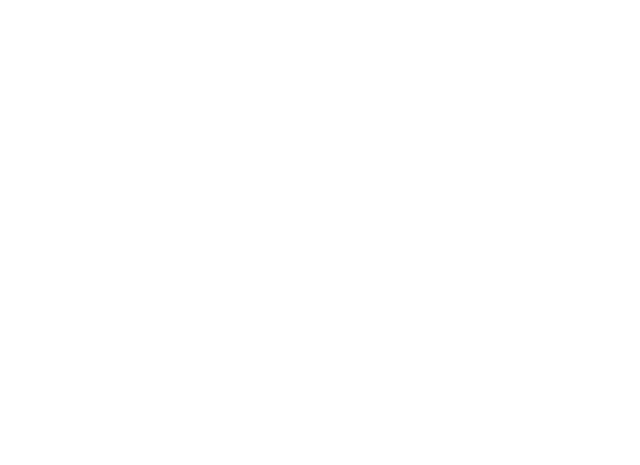
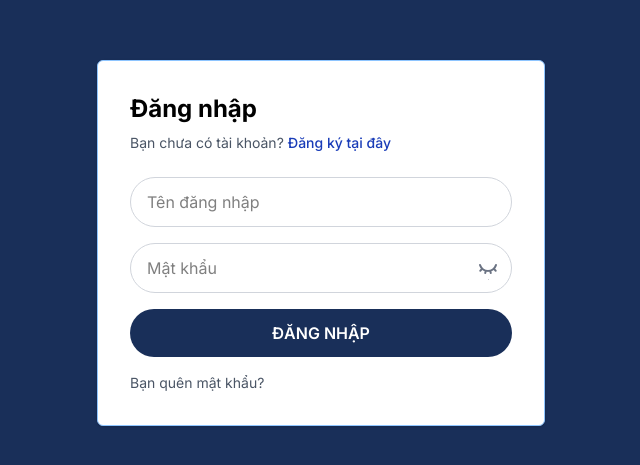
Before and after one commit to ImTung82/CSE460_TTNM, a React (Vite) app: page /dang-nhap in a window 1280 px wide. Before the commit this address had no page. Shown: the part 157-622 px from the top of the page, without its empty margins (319-959 px from the left). Built offline with nearby package versions, Linux system fonts and the light colour scheme.

Commit message:
change css of Homepage and some compoents, add Login page

```diff
--- a/src/App.jsx
+++ b/src/App.jsx
@@ -6,12 +6,13 @@ import OrderTable from './components/admin/orders/OrderTable';
 import AddOrder from './components/admin/orders/AddOrder';
 import EditOrder from './components/admin/orders/EditOrder';
 
-import {BrowserRouter as Router, Routes, Route, Navigate } from 'react-router-dom';
+import { BrowserRouter as Router, Routes, Route, Navigate } from 'react-router-dom';
 import Navbar from './components/layouts/user/Navbar';
 import Subnav from './components/layouts/user/Subnav';
 import Cart from './components/user/CheckoutCart/Cart';
 import PlaceOrder from './components/user/CheckoutCart/PlaceOrder';
 import Home from './components/user/Home/Home';
+import Login from './components/user/Login/Login';
 
 const App = () => {
   return (
@@ -56,6 +57,7 @@ const App = () => {
         <Route path="/cart" element={<Cart />} />
         <Route path="/place-order" element={<PlaceOrder />} />
         <Route path="/" element={<Home />} />
+        <Route path="/dang-nhap" element={<Login />} />
       </Routes>
 
     </div>
--- a/src/components/layouts/user/Navbar.jsx
+++ b/src/components/layouts/user/Navbar.jsx
@@ -3,14 +3,14 @@ import { Link } from "react-router-dom";
 
 const Navbar = () => {
   return (
-    <div className="flex items-center justify-between px-10 py-2 font-medium h-[80px]">
-      <div className="w-[500px]">
+    <div className="flex items-center justify-between px-10 py-2 font-medium h-[80px] mx-55">
+      <div className="w-[400px]">
         <Link to="/">
-          <img src="/assets/user/logo.png" className="w-32" alt="Logo" />
+          <img src="/assets/user/logo_2.png" className="w-32" alt="Logo" />
         </Link>
       </div>
 
-      <div className="flex items-center border border-[#192F59] rounded-full w-[500px] overflow-hidden h-10">
+      <div className="flex items-center border border-[#192F59] rounded-full w-[700px] overflow-hidden h-10">
         <input
           type="text"
           placeholder="Tìm kiếm..."
@@ -21,10 +21,10 @@ const Navbar = () => {
         </button>
       </div>
 
-      <div className="flex items-center gap-6 text-center text-sm text-[#192F59] w-[500px] justify-end">
+      <div className="flex items-center gap-10 text-center text-sm text-[#192F59] w-[500px] justify-end">
         <div className="flex flex-col items-center">
           <img src="/assets/user/notify.png" className="w-8 cursor-pointer" alt="Notifications" />
-          <span>Thông báo</span>
+          <span className="text-[12px]">Thông báo</span>
         </div>
 
         <Link to="/cart" className="flex flex-col items-center">
@@ -34,12 +34,17 @@ const Navbar = () => {
               5
             </span>
           </div>
-          <span>Giỏ hàng</span>
+          <span className="text-[12px]">Giỏ hàng</span>
         </Link>
 
-        <div className="flex flex-col items-center">
+        <div className="group relative flex flex-col items-center transition-all ease-out duration-300">
           <img src="/assets/user/account.png" className="w-8 cursor-pointer" alt="Account" />
-          <span>Tài khoản</span>
+          <span className="text-[12px]">Tài khoản</span>
+          <div className="absolute top-full right-0 w-40 bg-white rounded shadow-lg flex-col hidden group-hover:flex z-20 transition-all ease-out duration-300">
+            <Link to="/dang-nhap" className="px-4 py-3 text-left hover:bg-gray-100 text-sm">Đăng nhập</Link>
+            <div className="border"></div>
+            <button className="px-4 py-3 text-left hover:bg-gray-100 text-sm">Đăng ký</button>
+          </div>
         </div>
       </div>
     </div>
--- a/src/components/layouts/user/Subnav.jsx
+++ b/src/components/layouts/user/Subnav.jsx
@@ -2,16 +2,16 @@ import React from "react";
 import { Link } from "react-router-dom";
 const Subnav = () => {
   return (
-    <div className="bg-[#192F59] text-white text-sm font-medium">
+    <div className="bg-[#192F59] text-white text-lg font-medium">
       <div className="flex items-center justify-between max-w-screen-lg mx-auto">
-        <Link to="/" className="px-8 py-3 hover:bg-[#114388] transition cursor-pointer">
+        <Link to="/" className="px-8 py-3 hover:bg-[#114388] transition cursor-pointer uppercase">
           Trang chủ
         </Link>
 
         <div className="group relative px-8 py-3 hover:bg-[#114388] transition cursor-pointer">
-          <p className="text-left">Danh mục</p>
+          <p className="text-left uppercase">Danh mục</p>
 
-          <div className="hidden group-hover:block absolute top-full left-0 mt-1 bg-white text-gray-800 shadow-lg rounded w-40 z-10">
+          <div className="hidden group-hover:block absolute top-full left-0 bg-white text-gray-800 shadow-lg rounded w-40 z-10">
             <div className="flex flex-col text-sm">
               <p className="cursor-pointer px-4 py-2 hover:bg-[#114388] hover:text-white w-full">
                 Trinh thám
@@ -26,11 +26,11 @@ const Subnav = () => {
           </div>
         </div>
 
-        <div className="px-8 py-3 hover:bg-[#114388] transition cursor-pointer">
+        <div className="px-8 py-3 hover:bg-[#114388] transition cursor-pointer uppercase">
           Về 4TQ
         </div>
 
-        <div className="px-8 py-3 hover:bg-[#114388] transition cursor-pointer">
+        <div className="px-8 py-3 hover:bg-[#114388] transition cursor-pointer uppercase">
           Liên hệ
         </div>
       </div>
--- /dev/null
+++ b/src/components/user/Login/Login.jsx
@@ -0,0 +1,143 @@
+import React, { useState } from 'react'
+import { useNavigate } from 'react-router-dom'
+
+function Login() {
+    const [passwordShowed, setPasswordShowed] = useState('false')
+    const [username, setUsername] = useState('')
+    const [password, setPassword] = useState('')
+    const [usernameError, setUsernameError] = useState('')
+    const [passwordError, setPasswordError] = useState('')
+    const [loginError, setLoginError] = useState('')
+    const navigate = useNavigate()
+
+    const handleUsernameChange = (e) => {
+        const value = e.target.value
+        setUsername(value)
+        setUsernameError(value ? '' : 'Tên đăng nhập không được để trống.')
+        setLoginError('')
+    }
+
+    const handlePasswordChange = (e) => {
+        const value = e.target.value
+        setPassword(value)
+        setPasswordError(value ? '' : 'Mật khẩu không được để trống.')
+        setLoginError('')
+    }
+
+    const handleSubmit = (e) => {
+        e.preventDefault()
+        let valid = true
+
+        if (!username) {
+            setUsernameError('Tên đăng nhập không được để trống.')
+            valid = false
+        } else {
+            setUsernameError('')
+        }
+
+        if (!password) {
+            setPasswordError('Mật khẩu không được để trống.')
+            valid = false
+        } else {
+            setPasswordError('')
+        }
+
+        if (username && password && !(username === 'admin' && password === '1')) {
+            setLoginError('Tên đăng nhập hoặc mật khẩu không đúng.')
+            valid = false
+        } else {
+            setLoginError('')
+        }
+
+        if (valid) {
+            navigate('/admin')
+        }
+    }
+
+    return (
+        <div className="flex items-center justify-center min-h-screen bg-[#192F59]">
+            <div className="bg-white rounded-md border border-blue-300 p-8 w-full max-w-md shadow">
+                <h1 className="text-2xl font-bold text-black mb-2">Đăng nhập</h1>
+                <p className="text-gray-600 text-sm mb-6">
+                    Bạn chưa có tài khoản?{" "}
+                    <a href="" className="text-blue-800 font-medium hover:underline">
+                        Đăng ký tại đây
+                    </a>
+                </p>
+
+                <form className="space-y-4" onSubmit={handleSubmit}>
+                    <div>
+                        {loginError && (
+                            <div className="border border-red-700 rounded text-red-700 text-sm px-3 py-2 mb-3">
+                                {loginError}
+                            </div>
+                        )}
+                        <input
+                            type="text"
+                            placeholder="Tên đăng nhập"
+                            className={`w-full rounded-full px-4 py-3 border outline-none focus:ring-1 ${usernameError
+                                ? 'border-red-500 focus:ring-red-500'
+                                : 'border-gray-300 focus:ring-black'
+                                }`}
+                            value={username}
+                            onChange={handleUsernameChange}
+                        />
+                        {usernameError && (
+                            <div className="text-red-500 text-xs mt-1">{usernameError}</div>
+                        )}
+                    </div>
+
+                    <div>
+                        <div className="relative">
+                            <input
+                                type={passwordShowed === 'true' ? 'text' : 'password'}
+                                placeholder="Mật khẩu"
+                                className={`w-full rounded-full px-4 py-3 border outline-none focus:ring-1 pr-12 ${passwordError
+                                        ? 'border-red-500 focus:ring-red-500'
+                                        : 'border-gray-300 focus:ring-black'
+                                    }`}
+                                value={password}
+                                onChange={handlePasswordChange}
+                            />
+                            <button
+                                type="button"
+                                className="absolute right-3 top-1/2 -translate-y-1/2 text-gray-500"
+                                tabIndex={-1}
+                                onClick={() => setPasswordShowed(passwordShowed === 'true' ? 'false' : 'true')}
+                            >
+                                {passwordShowed === 'true' ? (
+                                    <svg xmlns="http://www.w3.org/2000/svg" width="24" height="24" viewBox="0 0 24 24">
+                                        <path fill="currentColor" d="M12 9a3 3 0 0 0-3 3a3 3 0 0 0 3 3a3 3 0 0 0 3-3a3 3 0 0 0-3-3m0 8a5 5 0 0 1-5-5a5 5 0 0 1 5-5a5 5 0 0 1 5 5a5 5 0 0 1-5 5m0-12.5C7 4.5 2.73 7.61 1 12c1.73 4.39 6 7.5 11 7.5s9.27-3.11 11-7.5c-1.73-4.39-6-7.5-11-7.5" />
+                                    </svg>
+                                ) : (
+                                    <svg xmlns="http://www.w3.org/2000/svg" width="24" height="24" viewBox="0 0 24 24">
+                                        <g fill="currentColor">
+                                            <path d="m12.593 23.258l-.011.002l-.071.035l-.02.004l-.014-.004l-.071-.035q-.016-.005-.024.005l-.004.01l-.017.428l.005.02l.01.013l.104.074l.015.004l.012-.004l.104-.074l.012-.016l.004-.017l-.017-.427q-.004-.016-.017-.018m.265-.113l-.013.002l-.185.093l-.01.01l-.003.011l.018.43l.005.012l.008.007l.201.093q.019.005.029-.008l.004-.014l-.034-.614q-.005-.018-.02-.022m-.715.002a.02.02 0 0 0-.027.006l-.006.014l-.034.614q.001.018.017.024l.015-.002l.201-.093l.01-.008l.004-.011l.017-.43l-.003-.012l-.01-.01z" />
+                                            <path d="M3.05 9.31a1 1 0 1 1 1.914-.577c2.086 6.986 11.982 6.987 14.07.004a1 1 0 1 1 1.918.57a9.5 9.5 0 0 1-1.813 3.417L20.414 14A1 1 0 0 1 19 15.414l-1.311-1.311a9.1 9.1 0 0 1-2.32 1.269l.357 1.335a1 1 0 1 1-1.931.518l-.364-1.357c-.947.14-1.915.14-2.862 0l-.364 1.357a1 1 0 1 1-1.931-.518l.357-1.335a9.1 9.1 0 0 1-2.32-1.27l-1.31 1.312A1 1 0 0 1 3.585 14l1.275-1.275c-.784-.936-1.41-2.074-1.812-3.414Z" />
+                                        </g>
+                                    </svg>
+                                )}
+                            </button>
+                        </div>
+                        {passwordError && (
+                            <div className="text-red-500 text-xs mt-1">{passwordError}</div>
+                        )}
+                    </div>
+
+                    <button
+                        type="submit"
+                        className="w-full rounded-full bg-[#192F59] text-white font-semibold py-3 hover:bg-[#FFCC00] hover:text-black transition-colors duration-150 disabled:opacity-50 disabled:cursor-not-allowed"
+                    >
+                        ĐĂNG NHẬP
+                    </button>
+                </form>
+
+                <p className="text-sm text-gray-600 mt-4 hover:underline cursor-pointer">
+                    Bạn quên mật khẩu?
+                </p>
+            </div>
+        </div>
+    )
+}
+
+export default Login
```
Also changed, not shown: src/components/layouts/user/Footer.jsx (+11 -11 lines), src/components/user/Home/Home.jsx (+11 -11 lines), public/assets/user/logo_2.png (added).
